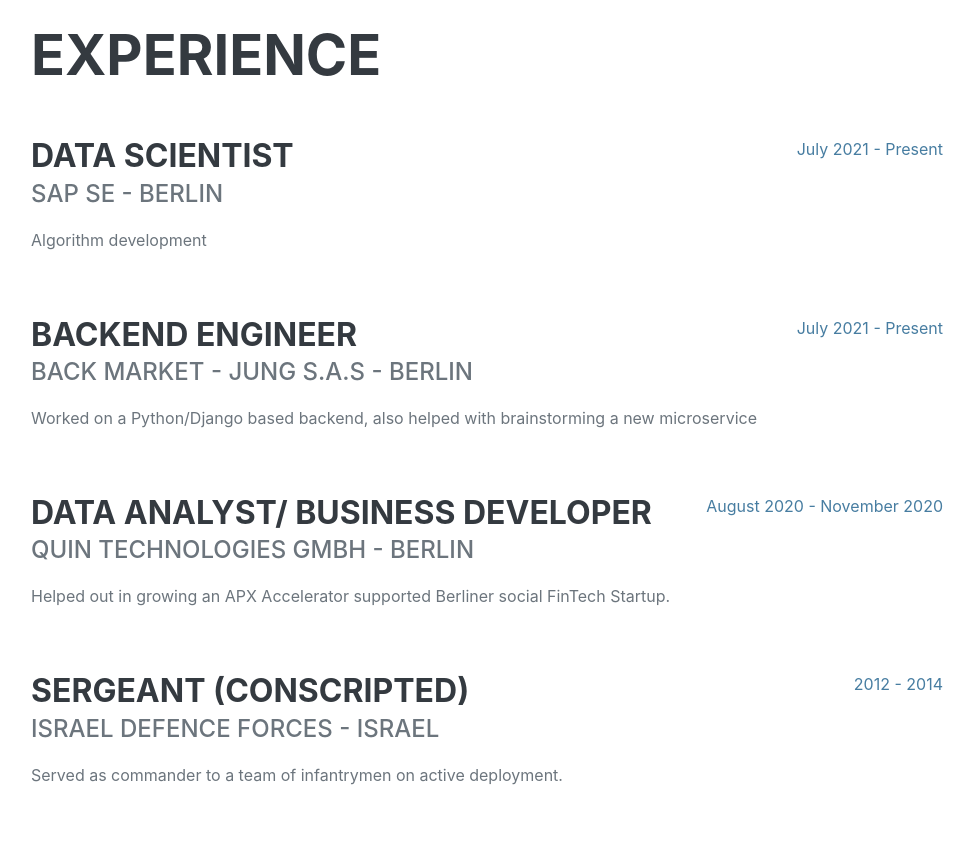
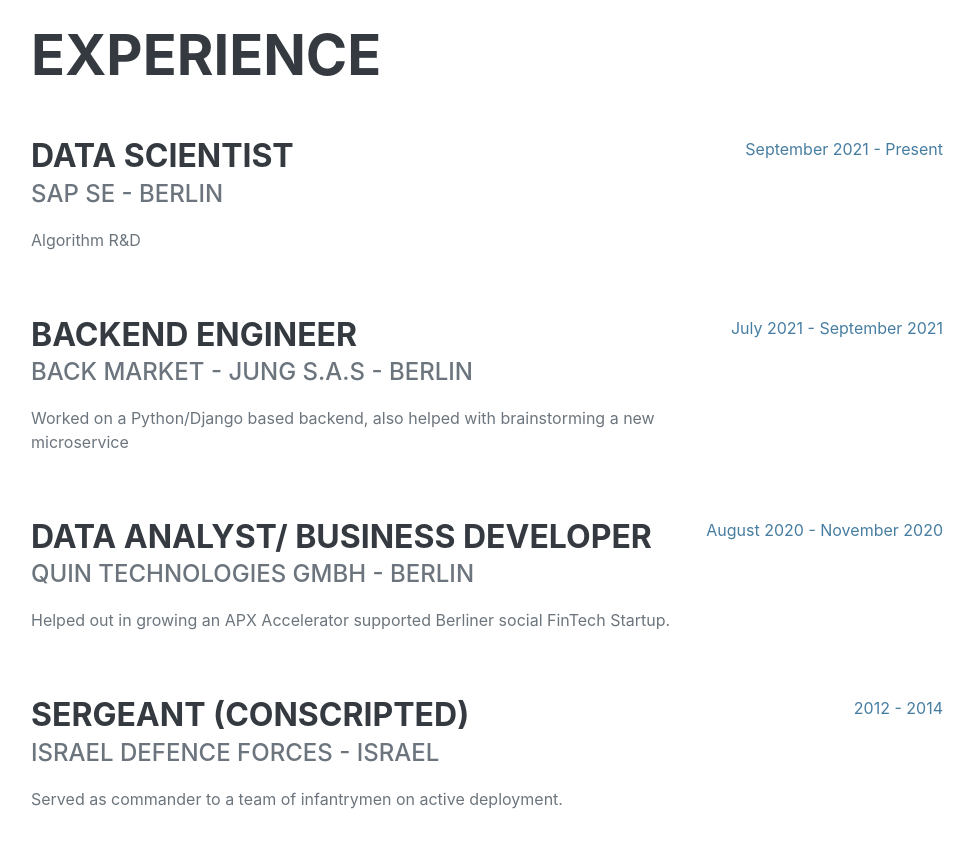
Before and after one commit to joshegger/joshegger.github.io, a website: page index.html in a window 1280 px wide. Shown: the part 1660-2507 px from the top of the page, without its empty margins (289-1263 px from the left). Drawn offline with nearby package versions, Linux system fonts and the light colour scheme; a web font is replaced by a local one.

Commit message:
Update index.html

```diff
--- a/index.html
+++ b/index.html
@@ -96,9 +96,9 @@
                         <div class="flex-grow-1">
                             <h3 class="mb-0">Data Scientist</h3>
                             <div class="subheading mb-3">SAP SE - Berlin </div>
-                            <p>Algorithm development</p>
+                            <p>Algorithm R&D</p>
                         </div>
-                        <div class="flex-shrink-0"><span class="text-primary">July 2021 - Present</span></div>
+                        <div class="flex-shrink-0"><span class="text-primary">September 2021 - Present</span></div>
                     </div>
                           <div class="d-flex flex-column flex-md-row justify-content-between mb-5">
                         <div class="flex-grow-1">
@@ -106,7 +106,7 @@
                             <div class="subheading mb-3">Back Market - JUNG S.A.S - Berlin</div>
                             <p>Worked on a Python/Django based backend, also helped with brainstorming a new microservice</p>
                         </div>
-                        <div class="flex-shrink-0"><span class="text-primary">July 2021 - Present</span></div>
+                        <div class="flex-shrink-0"><span class="text-primary">July 2021 - September 2021</span></div>
                     </div>
 
                     <div class="d-flex flex-column flex-md-row justify-content-between mb-5">
```
